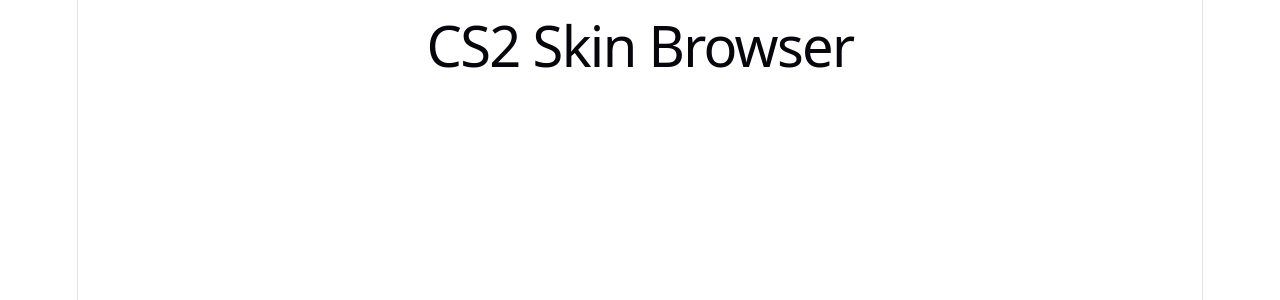
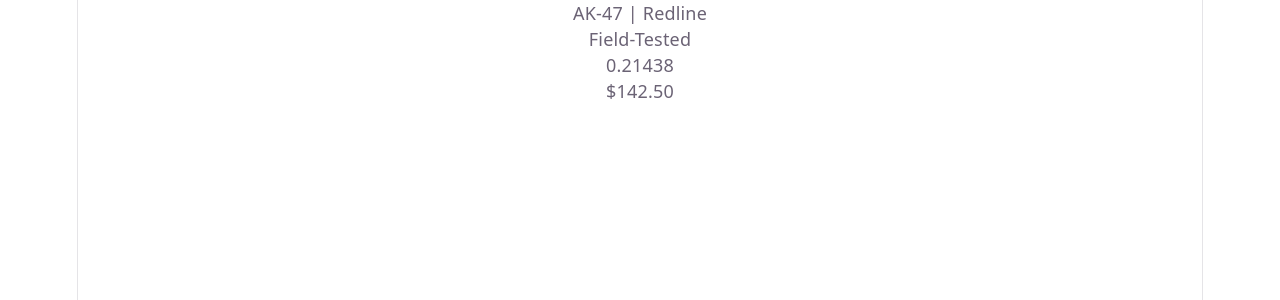
Before and after one commit to fraze7/cs2-skin-browser, a React (Vite) app in the folder cs2-skin-browser/: page / in a window 1280 px wide. Shown: the top 300 px of the page. Built offline with nearby package versions, Linux system fonts and the light colour scheme.

Commit message:
SkinCard testing

```diff
--- a/cs2-skin-browser/src/App.jsx
+++ b/cs2-skin-browser/src/App.jsx
@@ -1,7 +1,9 @@
+import SkinCard from './SkinCard'
+
 function App() {
   return (
     <div>
-      <h1>CS2 Skin Browser</h1>
+      <SkinCard />
     </div>
   )
 }
--- /dev/null
+++ b/cs2-skin-browser/src/SkinCard.jsx
@@ -0,0 +1,12 @@
+function SkinCard() {
+  return (
+    <div>
+      <p>AK-47 | Redline</p>
+      <p>Field-Tested</p>
+      <p>0.21438</p>
+      <p>$142.50</p>
+    </div>
+  )
+}
+
+export default SkinCard
```
